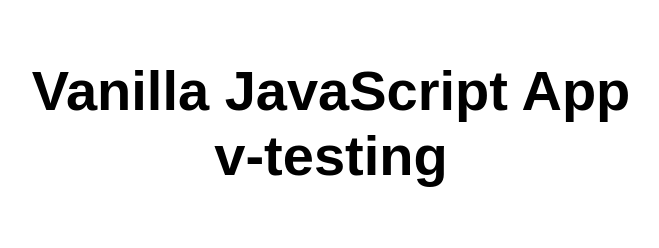
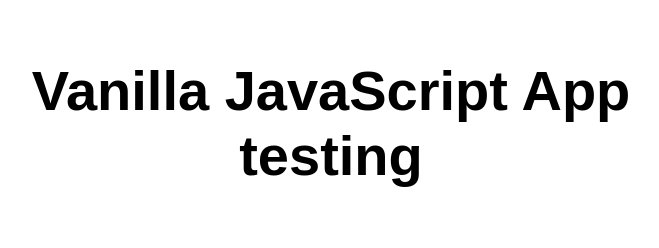
Before and after one commit to He11oW-10/vanillatest23, a website: page src/index.html in a window 1280 px wide. Shown: the whole page, without its empty margins (309-968 px from the left). Drawn offline with Linux system fonts and the light colour scheme.

Commit message:
Update index.html

```diff
--- a/src/index.html
+++ b/src/index.html
@@ -5,12 +5,12 @@
   <meta charset="UTF-8">
   <meta name="viewport" content="width=device-width, initial-scale=1.0">
   <link rel="stylesheet" href="styles.css">
-  <title>Vanilla JavaScript App v-testing</title>
+  <title>Vanilla JavaScript App testing</title>
 </head>
 
 <body>
   <main>
-    <h1>Vanilla JavaScript App v-testing</h1>
+    <h1>Vanilla JavaScript App testing</h1>
   </main>
 </body>
 
```
